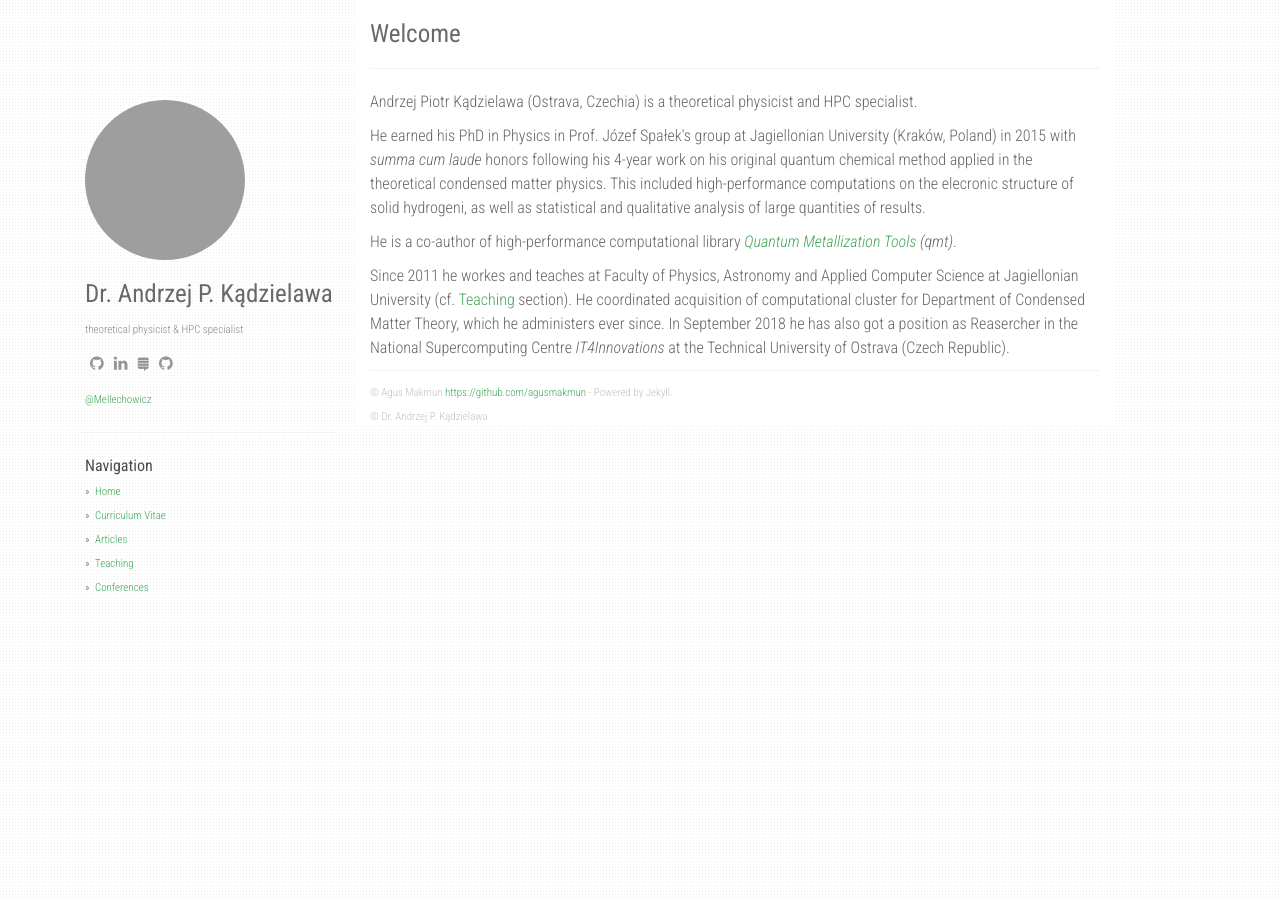
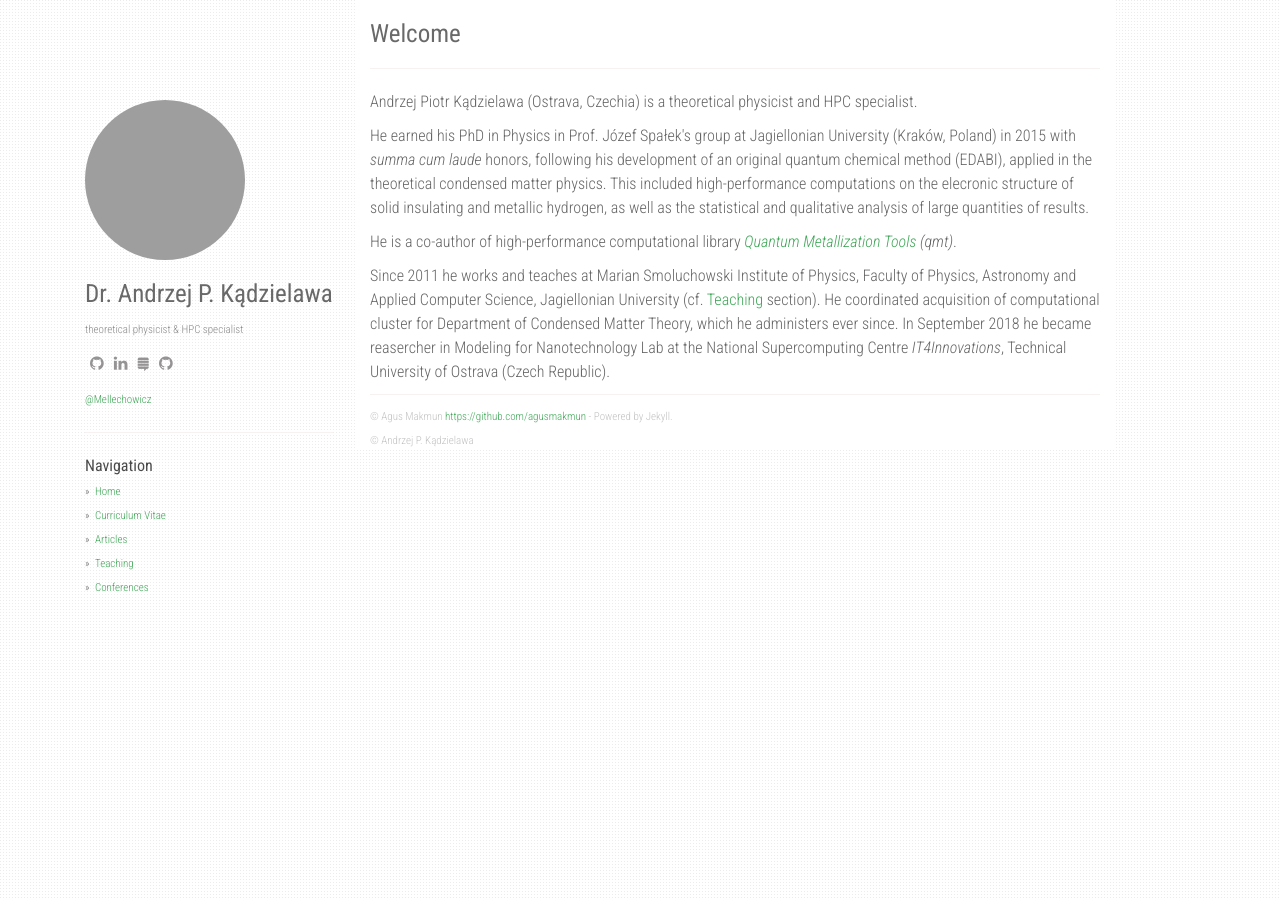
Before and after one commit to andrzejkadzielawa/andrzejkadzielawa.github.io, a Jekyll site: the page built from index.html, in a window 1280 px wide. Built offline with Jekyll 4.4.1, drawn with Linux system fonts in a browser that asks for light colours; nearby versions of some CDN libraries; the list of posts is cut into pages by our own code; grey boxes are pictures that could not be loaded.

```diff
--- a/_layouts/default.html
+++ b/_layouts/default.html
@@ -149,7 +149,7 @@ layout: compress
           {% if site.github %}
             <a href="https://github.com/agusmakmun">https://github.com/agusmakmun</a>
           {% endif %} - Powered by Jekyll.
-	  <br> &copy; {{ site.author }} <br>
+	  <br> &copy; Andrzej P. Kądzielawa <br>
         </footer>
       </div>
       <!-- end /.col-sm-8 -->
--- a/index.html
+++ b/index.html
@@ -11,8 +11,8 @@ Andrzej Piotr Kądzielawa (Ostrava, Czechia) is a theoretical physicist and HPC
 </p>
 
 <p>
-He earned his PhD in Physics in Prof. Józef Spałek's group at Jagiellonian University (Kraków, Poland) in 2015 with <i>summa cum laude</i> honors following his 4-year work on his original quantum chemical method applied in the theoretical condensed matter physics.
-This included high-performance computations on the elecronic structure of solid hydrogeni, as well as statistical and qualitative analysis of large quantities of results.
+He earned his PhD in Physics in Prof. Józef Spałek's group at Jagiellonian University (Kraków, Poland) in 2015 with <i>summa cum laude</i> honors, following his development of an original quantum chemical method (EDABI), applied in the theoretical condensed matter physics.
+This included high-performance computations on the elecronic structure of solid insulating and metallic hydrogen, as well as the statistical and qualitative analysis of large quantities of results.
 </p>
 
 <p>
@@ -20,12 +20,9 @@ He is a co-author of high-performance computational library <i><a href="https://
 </p>
 
 <p>
-Since 2011 he workes and teaches at Faculty of Physics, Astronomy and Applied Computer Science at Jagiellonian University (cf. <a href="/teaching.html">Teaching</a> section).
+Since 2011 he works and teaches at Marian Smoluchowski Institute of Physics, Faculty of Physics, Astronomy and Applied Computer Science, Jagiellonian University (cf. <a href="/teaching.html">Teaching</a> section).
 He coordinated acquisition of computational cluster for Department of Condensed Matter Theory, which he administers ever since.
-In September 2018 he has also got a position as Reasercher in the National Supercomputing Centre <i>IT4Innovations</i> at the Technical University of Ostrava (Czech Republic).</p>
-</p>
-
-<p>
+In September 2018 he became reasercher in Modeling for Nanotechnology Lab at the National Supercomputing Centre <i>IT4Innovations</i>, Technical University of Ostrava (Czech Republic).</p>
 </p>
 
 </div><!-- end #home -->
```
Also changed, not shown: static/cv/APKadzielawaCV.png, 1 other file.
